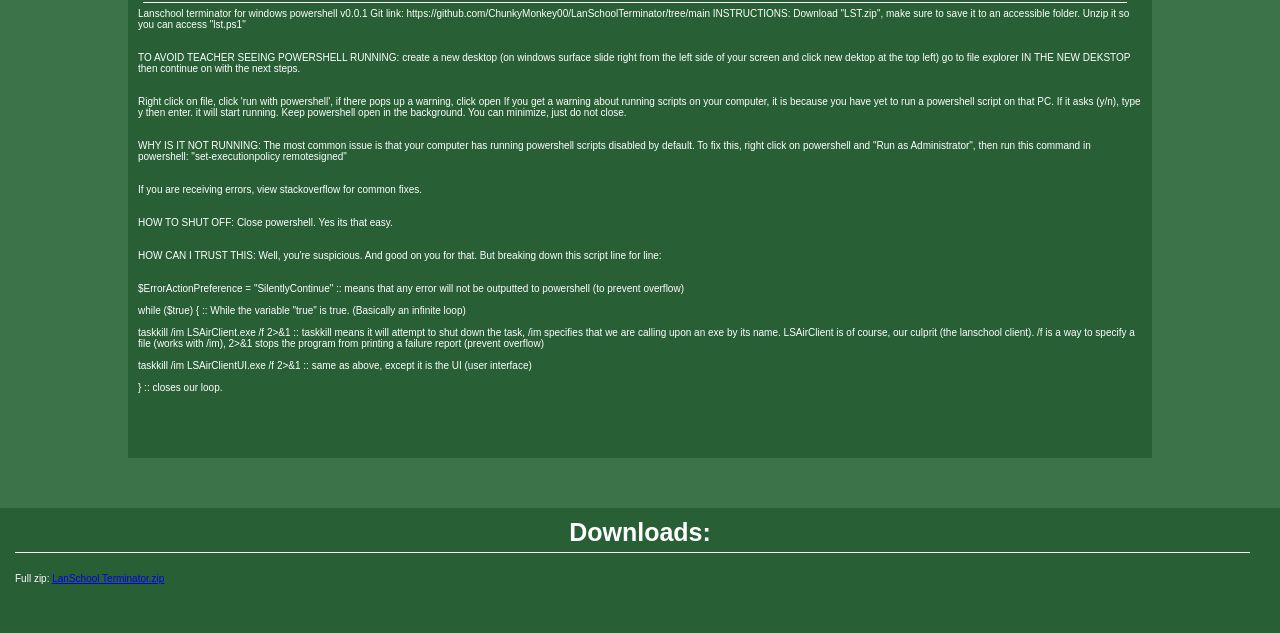
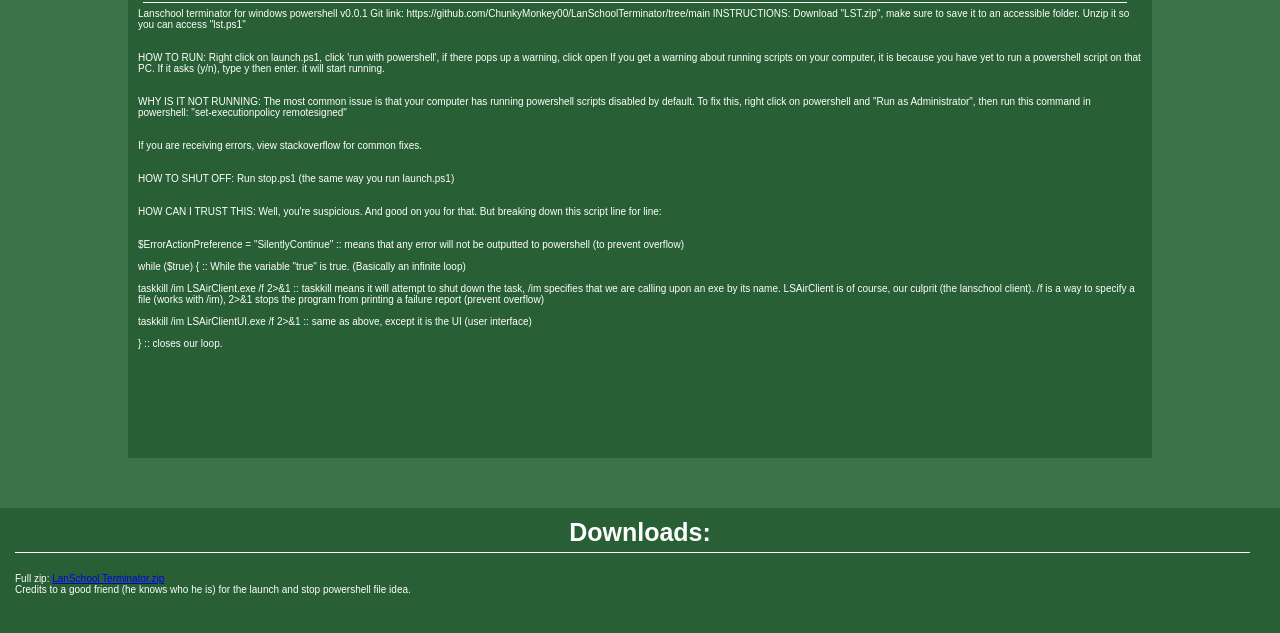
Before and after one commit to ChunkyMonkey00/LanSchoolTerminator, a plain HTML site: page index.html in a window 1280 px wide. Shown: the part 167-800 px from the top of the page. Drawn offline with Linux system fonts and the light colour scheme; a web font is replaced by a local one.

Commit message:
Update index.html

```diff
--- a/index.html
+++ b/index.html
@@ -48,16 +48,10 @@
 <br>
 <br>
 <br>
-TO AVOID TEACHER SEEING POWERSHELL RUNNING:
-create a new desktop (on windows surface slide right from the left side of your screen and click new dektop at the top left)
-go to file explorer IN THE NEW DEKSTOP then continue on with the next steps.
-<br>
-<br>
-<br>
-Right click on file, click 'run with powershell', if there pops up a warning, click open
+HOW TO RUN:
+Right click on launch.ps1, click 'run with powershell', if there pops up a warning, click open
 If you get a warning about running scripts on your computer, it is because you have yet to run a powershell script on that PC.
 If it asks (y/n), type y then enter. it will start running.
-Keep powershell open in the background. You can minimize, just do not close.
 <br>
 <br>
 <br>
@@ -73,7 +67,7 @@
 <br>
 <br>
 HOW TO SHUT OFF:
-Close powershell. Yes its that easy.
+Run stop.ps1 (the same way you run launch.ps1)
 <br>
 <br>
 <br>
@@ -107,6 +101,8 @@
     </div>
     <p>
     Full zip: <a href="LST.zip" download="LST.zip">LanSchool Terminator.zip</a>
+    <br>
+    Credits to a good friend (he knows who he is) for the launch and stop powershell file idea.
     </p>
     </div>
 
```
